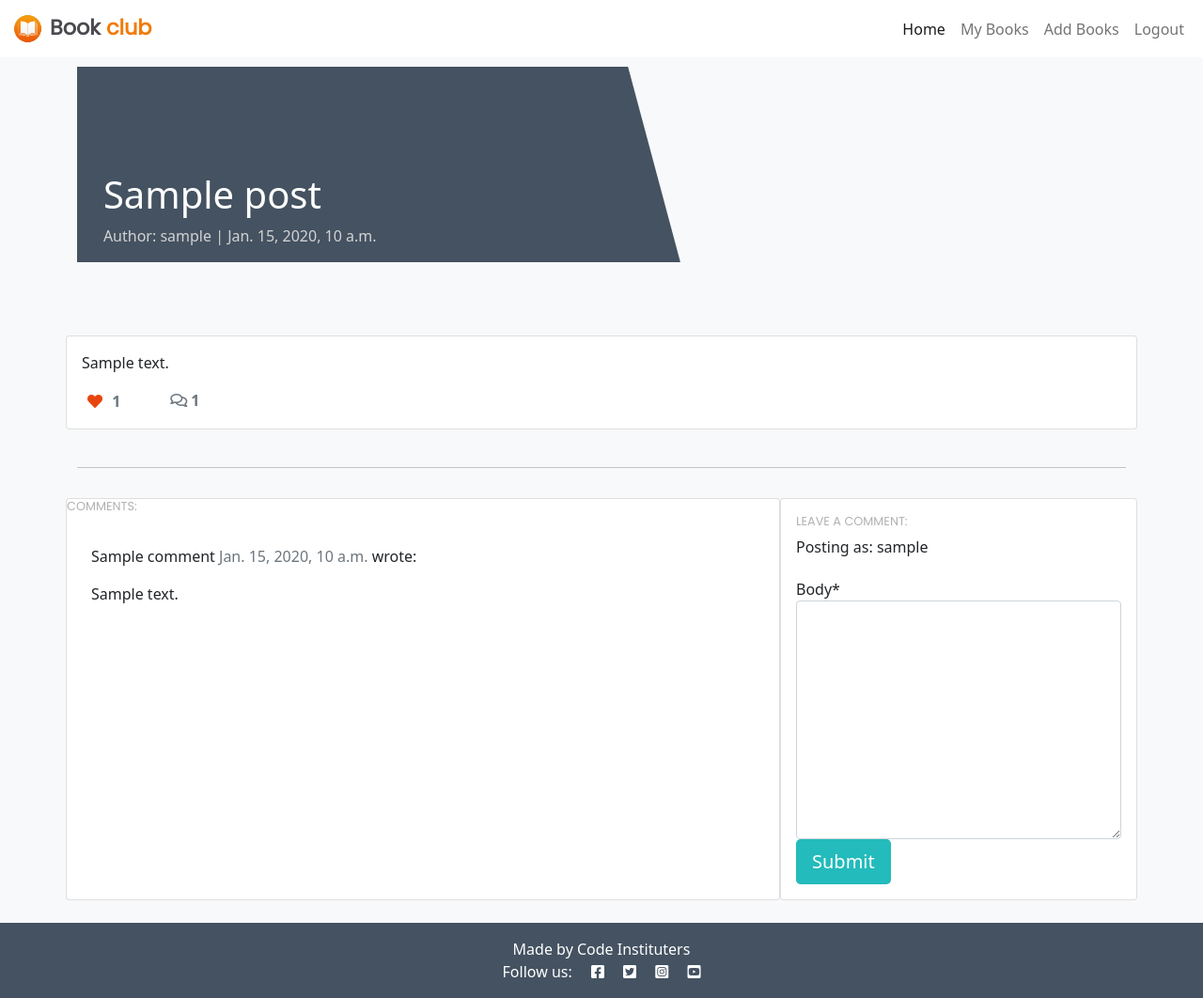
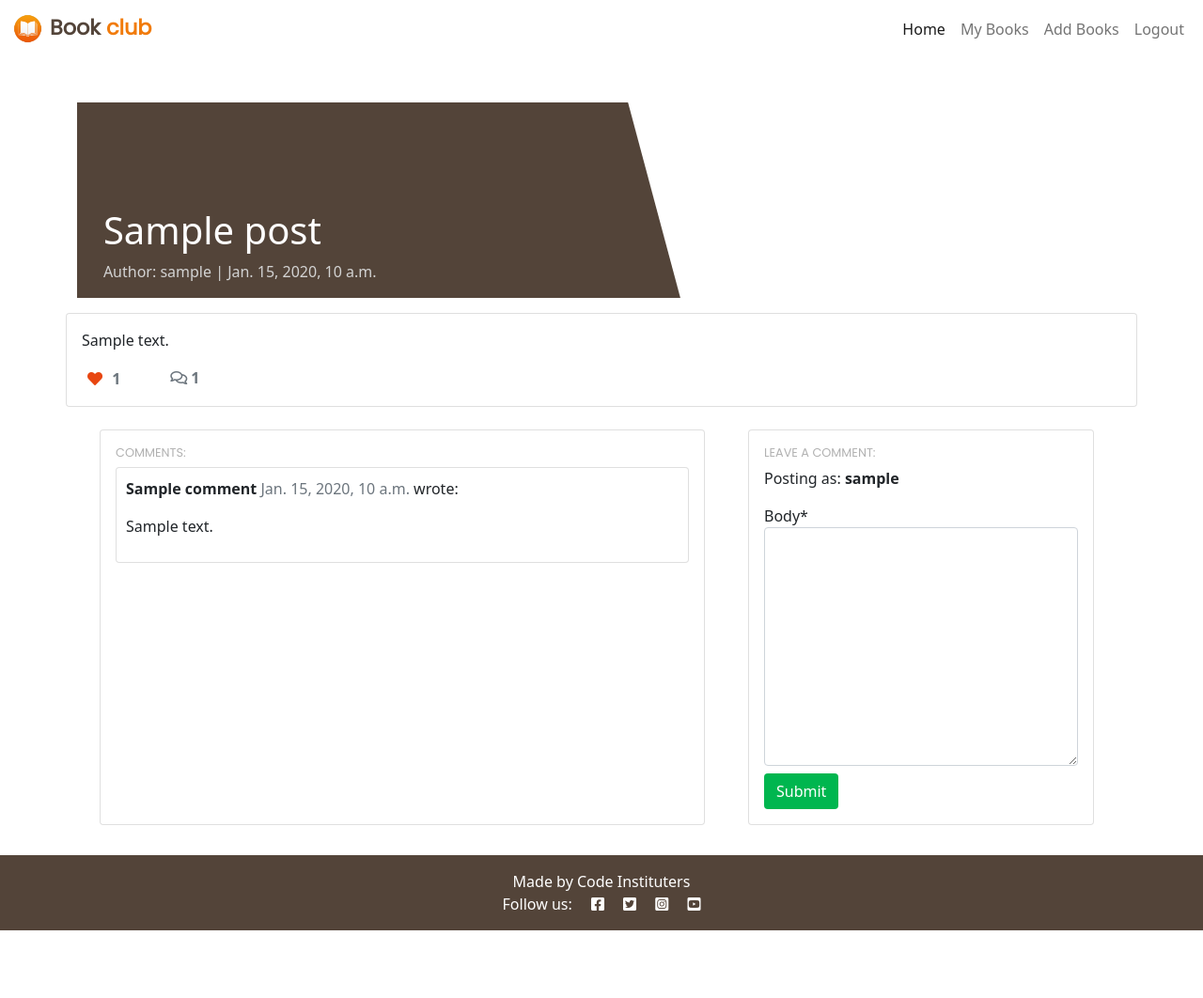
Before and after one commit to omurilolima/book-club, a Django app: a page that uses templates/post_detail.html in a window 1280 px wide. Shown: the whole page at 94% size. After the commit the page ends 990 px from the top, so only its background shows below. Run offline with Django 3.2, Linux system fonts and the light colour scheme; a user stored in the database is signed in; tables that the repository leaves empty hold one stand-in row (values such as "Sample post"); some libraries are stand-ins or nearby versions.

Commit message:
Update post_detail layout and color scheme

```diff
--- a/static/css/style.css
+++ b/static/css/style.css
@@ -1,5 +1,5 @@
 body {
-    background-color: #F9FAFC;
+    background-color: white;
 }
 
 h2, h3, h4 {
@@ -10,7 +10,7 @@ h2, h3, h4 {
     font-family: 'Poppins', sans-serif;
     font-size: 1.4rem;
     font-weight: 700;
-    color: #4A4A4F;
+    color: #534439;
 }
 
 .orange-logo {
@@ -22,7 +22,7 @@ h2, h3, h4 {
 }
 
 .bg {
-    background-color: #f3eae3;
+    background-color: white;
     padding-top: 2rem;
     padding-bottom: 2rem;
 }
@@ -32,7 +32,7 @@ h2, h3, h4 {
 }
 
 .dark-bg {
-    background-color: #445261;
+    background-color: #534439;
 }
 
 .main-bg {
@@ -70,7 +70,7 @@ h2, h3, h4 {
     bottom: 5%;
     min-width: 30%;
     left: -2px;
-    background-color: #23BBBB;
+    background-color: #00B64F;
 }
 
 .author {
@@ -79,17 +79,8 @@ h2, h3, h4 {
     text-transform: uppercase;
 }
 
-.masthead {
-    margin-top: 10px;
-    overflow: hidden;
-    position: relative;
-    display: inline-block;
-    height: 33vh;
-    width: 100%;
-}
-
 .masthead-text {
-    background-color: #445261;
+    background-color: #534439;
     color: white;
     position: relative;
 }
@@ -106,7 +97,7 @@ h2, h3, h4 {
     right: 90%;
     height: 100%;
     width: 150%;
-    background: #445261;
+    background: #534439;
     -webkit-transform: skew(15deg);
     -moz-transform: skew(15deg);
     transform: skew(15deg);
@@ -120,7 +111,7 @@ h2, h3, h4 {
 
 .post-link:hover,
 .page-link {
-    color: #E84610;
+    color: #F17B0B;
 }
 
 .post-title {
@@ -134,18 +125,18 @@ h2, h3, h4 {
 }
 
 .btn-signup {
-    background-color: #23BBBB;
+    background-color: #00B64F;
     color: #fff;
 }
 
 .btn-signup:hover,
 .btn-signup:active {
     background-color: #fff;
-    color: #23BBBB;
+    color: #00B64F;
 }
 
 .link {
-    color: #23BBBB;
+    color: #00B64F;
     text-decoration: none;
 }
 
--- a/templates/index.html
+++ b/templates/index.html
@@ -3,10 +3,10 @@
 {% block content %}
 
 <div class="container-fluid">
-    <div class="row">
+    <div class="row justify-content-center">
 
         <!-- Blog Entries Column -->
-        <div class="col-12 mt-3 left">
+        <div class="col-8 mt-3 d-flex justify-content-evenly">
             <div class="row">
             {% for post in post_list %}
                 <div class="col-md-4">
--- a/templates/post_detail.html
+++ b/templates/post_detail.html
@@ -2,8 +2,8 @@
 
 {% load crispy_forms_tags %}
 
-<div class="masthead">
-    <div class="container">
+<div class="bg">
+    <div class="container mt-3">
         <div class="row g-0">
             <div class="col-md-6 masthead-text">
                 <!-- Post title goes in these h1 tags -->
@@ -16,11 +16,10 @@
             <div class="d-none d-md-block col-md-6 masthead-image">
                 <!-- The featured image URL goes in the src attribute -->
                 {% if "placeholder" in post.featured_image.url %}
-                <img src="https://codeinstitute.s3.amazonaws.com/fullstack/blog/default.jpg" width="100%">
+                <img src="https://w.wallhaven.cc/full/3k/wallhaven-3krkyv.jpg" width="100%">
                 {% else %}
                 <img src="{{ post.featured_image.url }}" width="100%">
                 {% endif %}
-            </div>
             </div>
         </div>
     </div>
@@ -65,21 +64,16 @@
                 </div>
             </div>
         </div>
-    <div class="row">
-        <div class="col">
-            <hr>
-        </div>
-    </div>
-    <div class="row">
-        <div class="col-md-8 card mb-4  mt-3 ">
+        <div class="row justify-content-evenly ms-4">
+            <div class="col-md-7 card">
+                <div class="card-body">
                     <h3>Comments:</h3>
-            <div class="card-body">
                     <!-- We want a for loop inside the tags to iterate through each comment in comments -->
                     {% for comment in comments %}
-                <div class="comments" style="padding: 10px;">
+                    <div class="comments card" style="padding: 10px;">
                         <p class="font-weight-bold">
                             <!-- The commenter's name goes here. Check the model if you're not sure what that is -->
-                        {{ comment.name }}
+                            <strong>{{ comment.name }}</strong>
                             <span class=" text-muted font-weight-normal">
                                 <!-- The comment's created date goes here -->
                                 {{ comment.created_on }}
@@ -92,7 +86,7 @@
                     {% endfor %}
                 </div>
             </div>
-        <div class="col-md-4 card mb-4  mt-3 ">
+            <div class="col-md-4 card">
                 <div class="card-body">
                     {% if commented %}
                         <div class="alert alert-success" role="alert">
@@ -102,11 +96,11 @@
 
                     {% if user.is_authenticated %}
                         <h3>Leave a comment:</h3>
-                    <p>Posting as: {{ user.username }}</p>
-                    <form method="post" style="margin-top: 1.3em;">
+                        <p>Posting as: <strong>{{ user.username }}</strong></p>
+                        <form method="post">
                             {{ comment_form | crispy }}
                             {% csrf_token %}
-                        <button type="submit" class="btn btn-signup btn-lg">Submit</button>
+                            <button type="submit" class="btn btn-signup mt-2">Submit</button>
                         </form>
                     {% endif %}
                     {% endif %}
@@ -114,5 +108,5 @@
             </div>
         </div>
     </div>
-
+</div>
 {% endblock content %}
```
Lines whose indentation alone changed are shown as unchanged.
